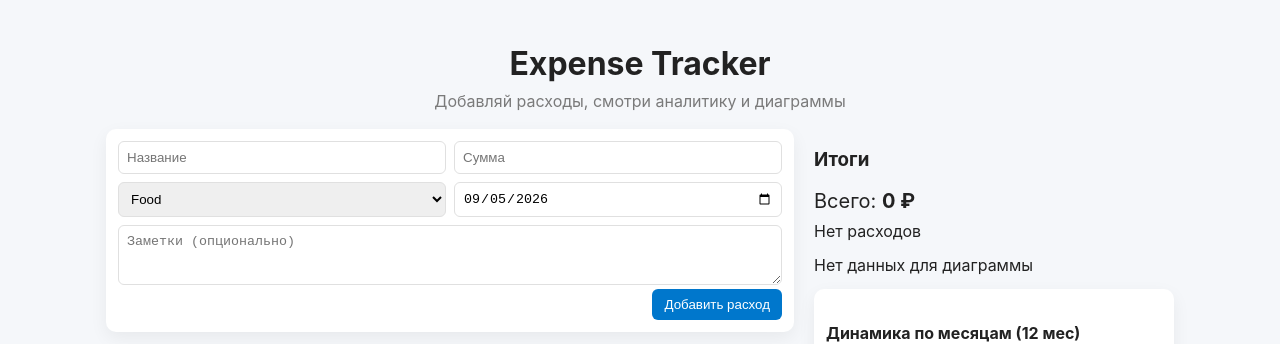
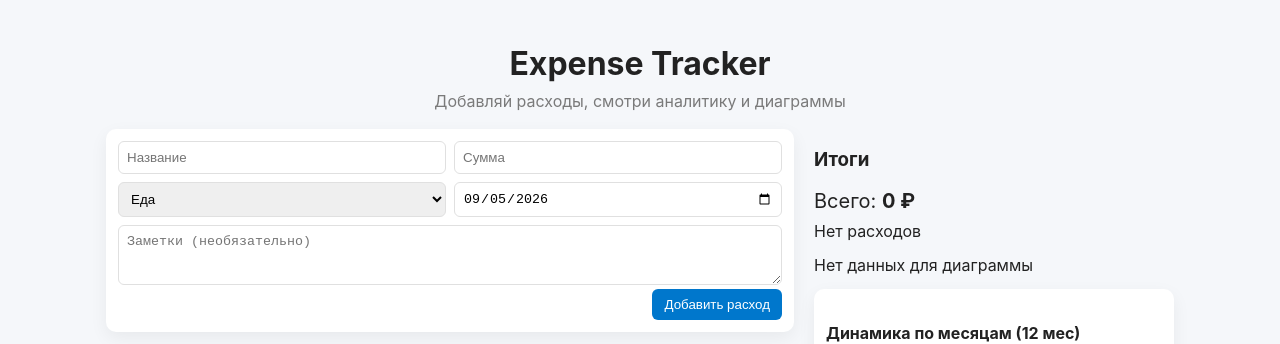
Before and after one commit to user49324809/tracker, a React (Create React App) app: page / in a window 1280 px wide. Shown: the top 344 px of the page. Built offline with nearby package versions, Linux system fonts and the light colour scheme.

Commit message:
Improve src/components/ExpenseForm.jsx

```diff
--- a/src/components/ExpenseForm.jsx
+++ b/src/components/ExpenseForm.jsx
@@ -10,15 +10,15 @@ function ExpenseForm({ onSubmit, initial = null }) {
   });
   const handle = (k, v) => setData(d => ({ ...d, [k]: v }));
   const submit = (e) => {
-  e.preventDefault();
-  const amount = parseFloat(data.amount);
-    if (!data.title.trim() || amount <= 0) {
-      alert('Пожалуйста, введите корректные название и сумму.');
+    e.preventDefault();
+    const amount = Number(data.amount);
+    if (!data.title.trim() || !Number.isFinite(amount) || amount <= 0 || !data.date) {
+      alert('Пожалуйста, заполните название, положительную сумму и дату.');
       return;
     }
     onSubmit({
       title: data.title.trim(),
-      amount: amount,
+        amount,
       category: data.category,
       date: data.date,
       note: data.note.trim()
@@ -30,22 +30,22 @@ function ExpenseForm({ onSubmit, initial = null }) {
   return (
     <form className="expense-form" onSubmit={submit}>
       <div className="row">
-        <input type='text' placeholder="Название" value={data.title} onChange={e => handle('title', e.target.value)} />
-        <input type='number' placeholder="Сумма" value={data.amount} onChange={e => handle('amount', e.target.value)} />
+        <input aria-label="Название расхода" type="text" placeholder="Название" value={data.title} onChange={e => handle('title', e.target.value)} required />
+        <input aria-label="Сумма расхода" type="number" min="0.01" step="0.01" placeholder="Сумма" value={data.amount} onChange={e => handle('amount', e.target.value)} required />
       </div>
       <div className="row">
-        <select value={data.category} onChange={e => handle('category', e.target.value)}>
-          <option>Food</option>
-          <option>Transport</option>
-          <option>Shopping</option>
-          <option>Utilities</option>
-          <option>Health</option>
-          <option>Entertainment</option>
-          <option>Other</option>
+        <select aria-label="Категория расхода" value={data.category} onChange={e => handle('category', e.target.value)}>
+          <option value="Food">Еда</option>
+          <option value="Transport">Транспорт</option>
+          <option value="Shopping">Покупки</option>
+          <option value="Utilities">Коммунальные услуги</option>
+          <option value="Health">Здоровье</option>
+          <option value="Entertainment">Развлечения</option>
+          <option value="Other">Другое</option>
         </select>
-        <input type="date" value={data.date} onChange={e => handle('date', e.target.value)} />
+        <input aria-label="Дата расхода" type="date" value={data.date} onChange={e => handle('date', e.target.value)} required />
       </div>
-      <textarea placeholder="Заметки (опционально)" value={data.note} onChange={e => handle('note', e.target.value)} />
+      <textarea aria-label="Заметка" placeholder="Заметки (необязательно)" value={data.note} onChange={e => handle('note', e.target.value)} />
       <div className="actions">
         <button type="submit">{initial ? 'Сохранить' : 'Добавить расход'}</button>
       </div>
```
